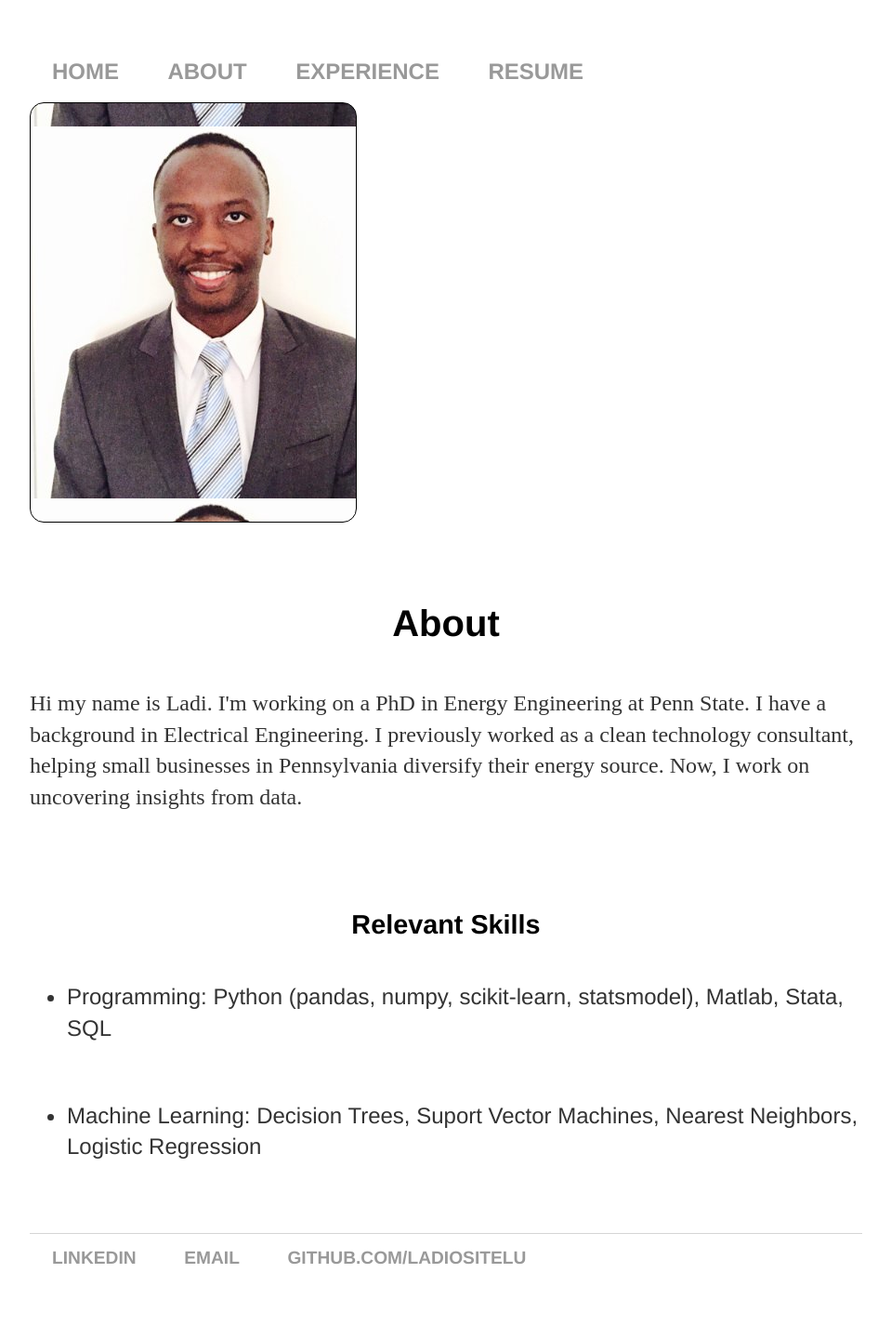
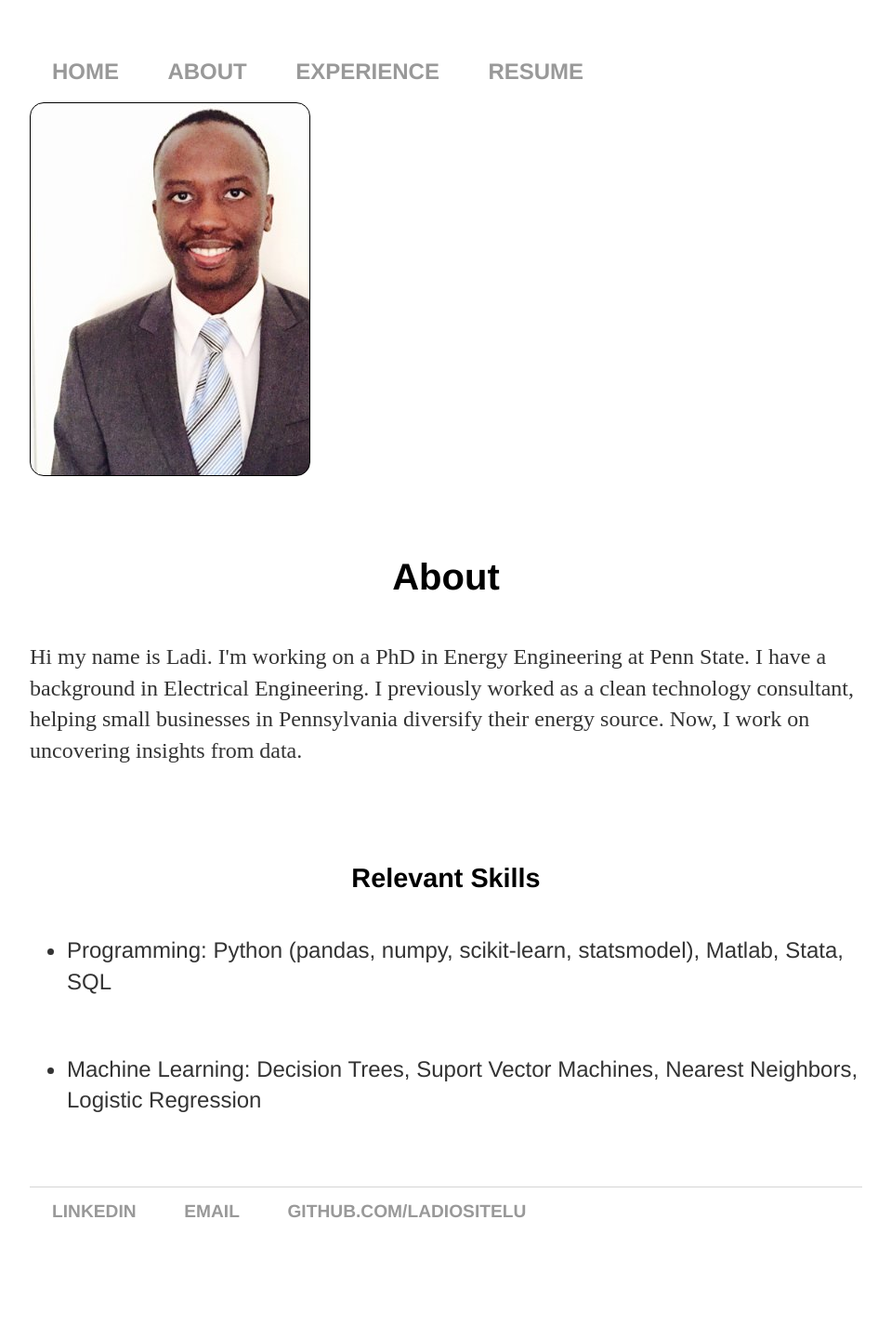
Before and after one commit to ladiositelu/ladiositelu.github.io, a Jekyll site: the page built from About/index.html, in a window 1280 px wide. Shown: the whole page at 93% size, without its empty margins (160-1119 px from the left). Built offline with Jekyll 4.4.1, drawn with Linux system fonts in a browser that asks for light colours; after the commit the page ends 1376 px from its top, so only the background shows below that.

Commit message:
Update about.css

```diff
--- a/css/about.css
+++ b/css/about.css
@@ -43,8 +43,8 @@ a:hover {
     background-image: url("https://ladiositelu.github.io/ladi-ositelu.jpg");
     border: 1px solid black;
     border-radius: 15px;
-    height: 450px;
-    width: 350px;
+    height: 400px;
+    width: 300px;
     background-position: left;
 }
 
```
